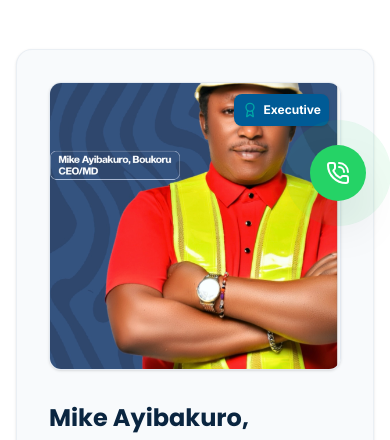
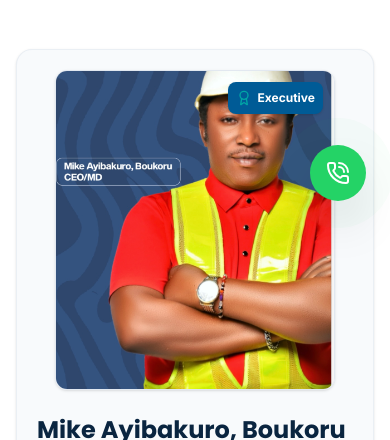
Before and after one commit to danielseraph/k-dynamic-web, a React (Vite) app: page /team in a window 390 px wide. Shown: the part 619-1059 px from the top of the page. Built offline with nearby package versions, Linux system fonts and the light colour scheme; no server answers.

Commit message:
team updated

```diff
--- a/src/pages/Team.tsx
+++ b/src/pages/Team.tsx
@@ -72,18 +72,18 @@ export default function Team() {
             </p>
           </div>
 
-          <div className="flex justify-center">
+          <div className="flex flex-col gap-8 items-center">
             {executives.map((member) => (
               <div
                 key={member.id}
-                className="bg-slate-50 border border-slate-200/60 rounded-2xl p-8 max-w-3xl w-full shadow-sm hover:shadow-md transition-shadow grid grid-cols-1 md:grid-cols-12 gap-8 text-left items-center"
+                className="bg-slate-50 border border-slate-200/60 rounded-2xl p-5 sm:p-8 max-w-3xl w-full shadow-sm hover:shadow-md transition-shadow grid grid-cols-1 md:grid-cols-12 gap-6 md:gap-8 text-left items-center"
               >
                 {/* Image */}
-                <div className="md:col-span-4 relative group">
+                <div className="md:col-span-4 w-full max-w-[280px] md:max-w-none mx-auto relative group">
                   <img
                     src={getImageUrl(member.image)}
                     alt={member.name}
-                    className="w-full h-72 object-cover rounded-xl shadow border border-slate-200"
+                    className="w-full h-80 md:h-72 object-cover rounded-xl shadow border border-slate-200"
                   />
                   <div className="absolute top-3 right-3 bg-ocean-blue text-white p-2 rounded-lg text-xs font-bold flex items-center gap-1.5 shadow">
                     <Award className="w-4 h-4 text-teal-accent" />
@@ -158,14 +158,14 @@ export default function Team() {
             {managers.map((member) => (
               <div
                 key={member.id}
-                className="bg-white border border-slate-200/60 rounded-2xl p-6 shadow-sm hover:shadow-md transition-shadow grid grid-cols-1 md:grid-cols-12 gap-6 text-left items-start"
+                className="bg-white border border-slate-200/60 rounded-2xl p-5 sm:p-6 shadow-sm hover:shadow-md transition-shadow grid grid-cols-1 md:grid-cols-12 gap-6 text-left items-start"
               >
                 {/* Image */}
-                <div className="md:col-span-4 relative">
+                <div className="md:col-span-4 w-full max-w-[240px] md:max-w-none mx-auto relative">
                   <img
                     src={getImageUrl(member.image)}
                     alt={member.name}
-                    className="w-full h-48 object-cover rounded-xl border border-slate-100"
+                    className="w-full h-60 md:h-48 object-cover rounded-xl border border-slate-100"
                   />
                   <div className="absolute top-2 right-2 bg-primary-navy/90 text-white px-2 py-1 rounded text-[9px] font-bold uppercase tracking-wider">
                     Manager
@@ -223,18 +223,18 @@ export default function Team() {
             </p>
           </div>
 
-          <div className="flex justify-center">
+          <div className="flex flex-col gap-8 items-center">
             {supervisors.map((member) => (
               <div
                 key={member.id}
-                className="bg-slate-50 border border-slate-200/60 rounded-2xl p-6 max-w-2xl w-full shadow-sm hover:shadow-md transition-shadow grid grid-cols-1 md:grid-cols-12 gap-6 text-left items-center"
+                className="bg-slate-50 border border-slate-200/60 rounded-2xl p-5 sm:p-6 max-w-2xl w-full shadow-sm hover:shadow-md transition-shadow grid grid-cols-1 md:grid-cols-12 gap-6 text-left items-center"
               >
                 {/* Image */}
-                <div className="md:col-span-4">
+                <div className="md:col-span-4 w-full max-w-[240px] md:max-w-none mx-auto relative">
                   <img
                     src={getImageUrl(member.image)}
                     alt={member.name}
-                    className="w-full h-44 object-cover rounded-xl border border-slate-100"
+                    className="w-full h-60 md:h-44 object-cover rounded-xl border border-slate-100"
                   />
                 </div>
 
```
